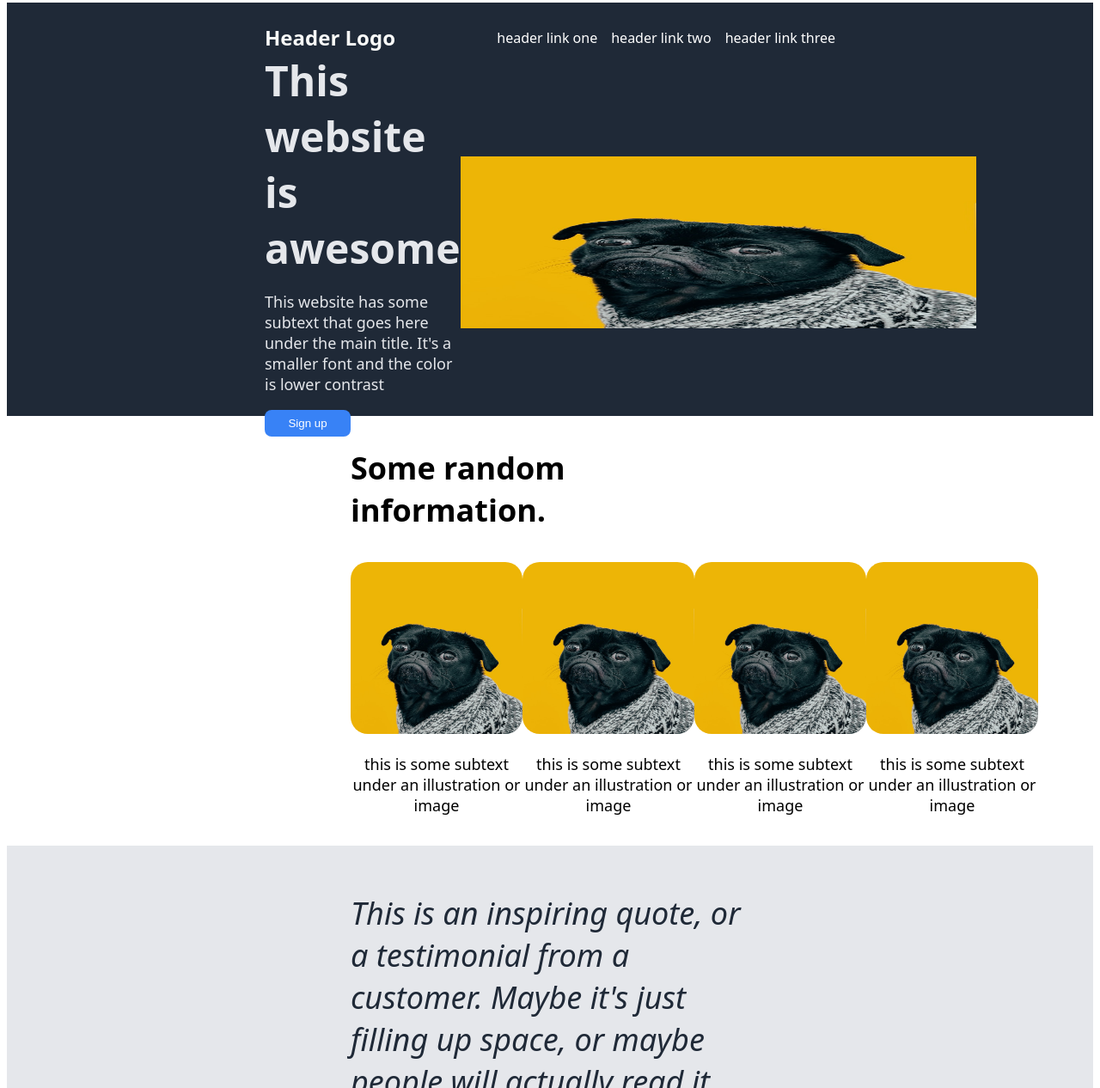
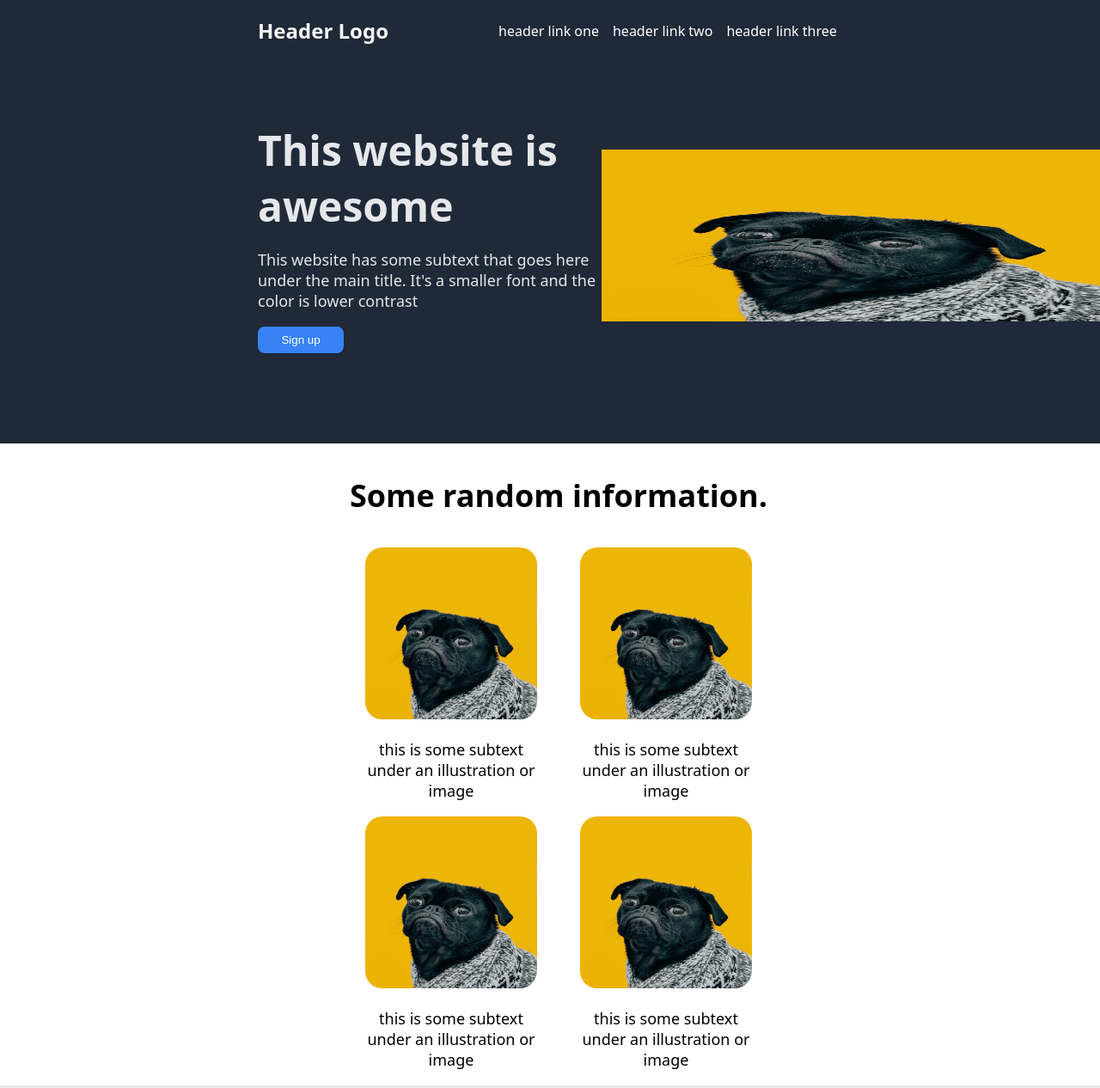
Before and after one commit to nmdkhanh/landing-page, a plain HTML site: page index.html in a window 1280 px wide. Shown: the part 5-1271 px from the top of the page at 86% size. Drawn offline with Linux system fonts and the light colour scheme.

Commit message:
Add a min-width to make webpage respontive
Make the website re-scalable

```diff
--- a/style.css
+++ b/style.css
@@ -2,6 +2,7 @@ body{
     display: flex;
     flex-direction: column;
     font-family: system-ui;
+    margin: 0;
 }
 .header{
     background-color: #1f2937;
@@ -13,12 +14,15 @@ body{
     font-size: 24px;
     color: #f9faf8;
     font-weight: 700;
+    min-width: 200px
 }
 ul{
     list-style-type: none;
     display: flex;
     align-items: center;
     gap: 16px;
+    min-width: 400px;
+
 }
 .header
 a{
@@ -40,7 +44,8 @@ a{
 .hero{
     display: flex;
     justify-content: space-between;
-    height: 400px;
+    flex: 1 1 400px;
+    margin-bottom: 40px;
     align-items: center;
 }
 .image{
@@ -52,6 +57,7 @@ a{
     color: #e5e7eb;
     font-size: 18px;
     width: 600px;
+    min-width: 400px;
 }
 
 .hero-text{
@@ -78,10 +84,11 @@ button{
 
 }
 .second-section{
+    flex: 1 1 500px;
     padding: 0px 400px;
+    min-width: 500px;
     display: flex;
     flex-direction: column;
-    height: 500px;
 }
 .second-section
 p{
@@ -91,8 +98,10 @@ p{
 }
 
 .four-image{
+    flex: 1;
     display: flex;
-    justify-content: space-evenly;
+    flex-wrap: wrap;
+    justify-content: space-around;
 }
 
 .four-image
@@ -103,14 +112,16 @@ p{
 .four-image
 div{
     text-align: center;
+    width: 200px;
+
 }
 
 .third-section{
+    flex: 1 1 500px;
     background-color: #e5e7eb;
     padding: 0px 400px;
     display: flex;
     flex-direction: column;
-    height: 500px;
     justify-content: center;
 }
 .quotes,
@@ -119,6 +130,7 @@ div{
     color: #1f2937;
     font-style: italic;
     font-weight: 100;
+    min-width: 600px
 }
 .author{
     font-weight: 700;
@@ -134,6 +146,7 @@ div{
     padding: 20px 100px;
     color: white;
     display: flex;
+    min-width: 400px;
     justify-content: space-between;
 }
 
```
